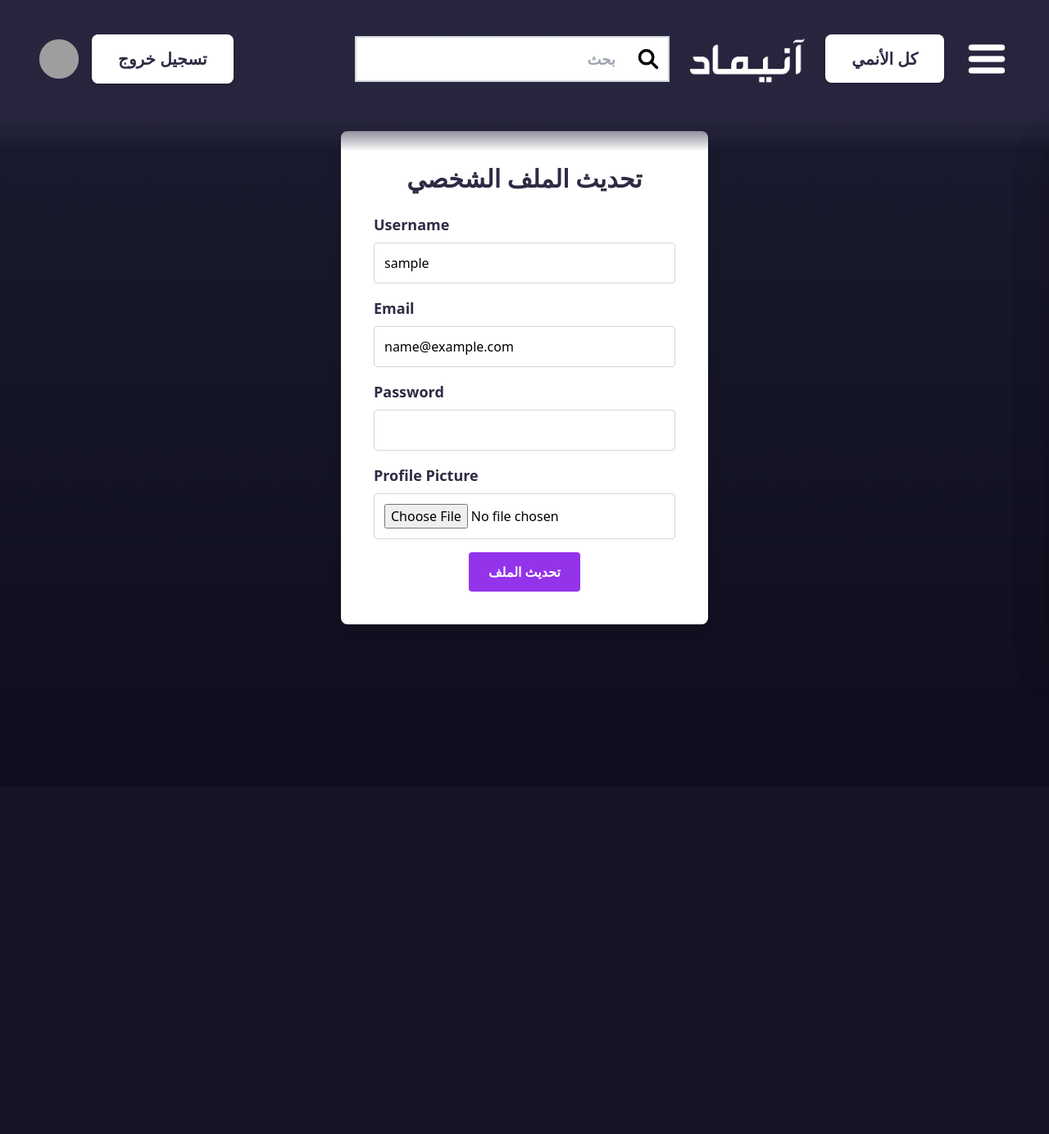
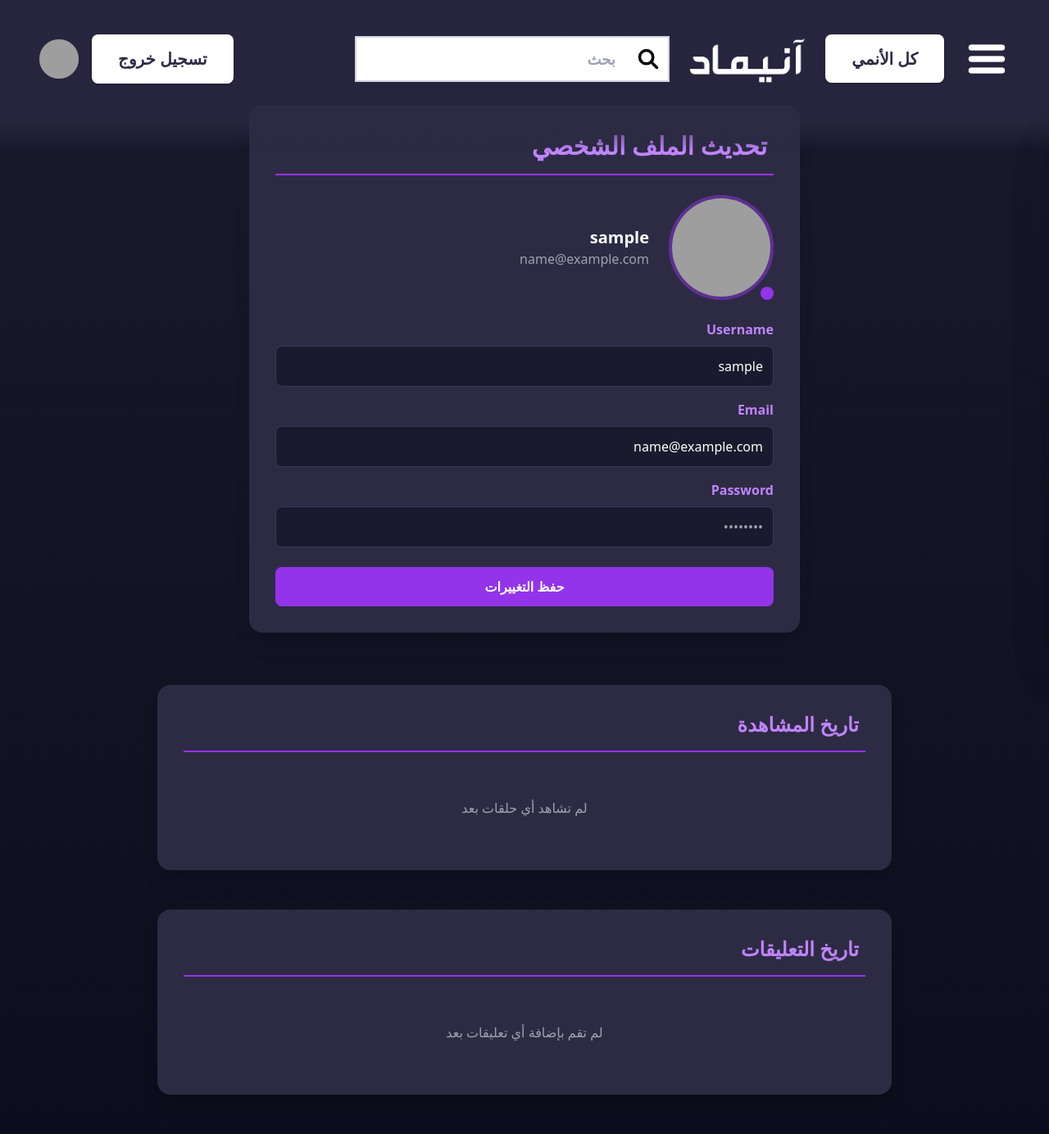
Before and after one commit to SMithu727/animad, a Flask app: page /profile in a window 1280 px wide. Shown: the whole page at 82% size. Before the commit the page ends 779 px from the top, so only its background shows below. Run offline with Flask 3, Linux system fonts and the light colour scheme; the visitor is signed in with stand-in values (Sample User, id 1); data that the repository does not hold is empty; some libraries are stand-ins or nearby versions; grey boxes are pictures that could not be loaded.

Commit message:
Add WatchHistory model and implement watch history tracking in user profile

```diff
--- a/app.py
+++ b/app.py
@@ -5,7 +5,7 @@ from werkzeug.utils import secure_filename
 import requests
 from flask_login import login_user, logout_user, login_required, current_user
 from forms import LoginForm, SignupForm, AdminAnimeForm, ProfileForm, CommentForm
-from models import User, Anime, Episode, Comment, CommentVote
+from models import User, Anime, Episode, Comment, CommentVote, WatchHistory
 from extensions import db, cache
 from google.cloud import translate_v2 as translate
 from google.oauth2 import service_account
@@ -278,6 +278,15 @@ def logout():
 @login_required
 def profile():
     form = ProfileForm(obj=current_user)
+
+    # Get watch history and comments
+    watch_history = WatchHistory.query.filter_by(user_id=current_user.id)\
+                                      .order_by(WatchHistory.timestamp.desc())\
+                                      .limit(10).all()
+    user_comments = Comment.query.filter_by(user_id=current_user.id)\
+                                 .order_by(Comment.created_at.desc())\
+                                 .limit(10).all()
+
     if form.validate_on_submit():
         # Update username and email
         current_user.username = form.username.data
@@ -294,7 +303,13 @@ def profile():
         db.session.commit()
         flash("Profile updated successfully!", "success")
         return redirect(url_for('main.profile'))
-    return render_template("profile.html", form=form)
+
+    return render_template(
+        "profile.html",
+        form=form,
+        watch_history=watch_history,
+        user_comments=user_comments
+    )
 
 @bp.route('/watch/<anime_title>', methods=['GET', 'POST'])
 def watch(anime_title):
@@ -302,6 +317,26 @@ def watch(anime_title):
     anime = Anime.query.filter_by(title=formatted_title).first_or_404()
     ep_number = request.args.get('ep', 1, type=int)
     selected_episode = Episode.query.filter_by(anime_id=anime.id, episode_number=ep_number).first()
+
+    # Record watch history if user is authenticated
+    if current_user.is_authenticated:
+        existing_entry = WatchHistory.query.filter_by(
+            user_id=current_user.id,
+            anime_id=anime.id,
+            episode_number=ep_number
+        ).first()
+
+        if not existing_entry:
+            watch_entry = WatchHistory(
+                user_id=current_user.id,
+                anime_id=anime.id,
+                episode_number=ep_number
+            )
+            db.session.add(watch_entry)
+        else:
+            existing_entry.timestamp = db.func.now()
+
+        db.session.commit()
 
     comment_form = CommentForm()
 
@@ -332,12 +367,24 @@ def watch(anime_title):
     latest_episodes = Episode.query.order_by(Episode.id.desc()).paginate(page=latest_page, per_page=40, error_out=False)
 
     if request.headers.get('X-Requested-With') == 'XMLHttpRequest':
-        return render_template('_common_content.html', trending=trending, latest_episodes=latest_episodes)
+        return render_template(
+            '_common_content.html',
+            trending=trending,
+            latest_episodes=latest_episodes,
+            GENRE_TRANSLATIONS=GENRE_TRANSLATIONS  # Pass GENRE_TRANSLATIONS here
+        )
 
-    return render_template("watch.html", anime=anime, spotlights=spotlights, trending=trending,
-                           selected_episode=selected_episode, latest_episodes=latest_episodes,
-                           comment_form=comment_form, comments=comments)
-
+    return render_template(
+        "watch.html",
+        anime=anime,
+        spotlights=spotlights,
+        trending=trending,
+        selected_episode=selected_episode,
+        latest_episodes=latest_episodes,
+        comment_form=comment_form,
+        comments=comments,
+        GENRE_TRANSLATIONS=GENRE_TRANSLATIONS  # Pass GENRE_TRANSLATIONS here
+    )
 @bp.route('/add_anime', methods=['GET', 'POST'])
 @login_required
 def add_anime():
--- a/templates/profile.html
+++ b/templates/profile.html
@@ -1,76 +1,154 @@
 {% extends 'base.html' %}
 
-{% block title %}Anime Streaming - Profile{% endblock %}
+{% block title %}الملف الشخصي{% endblock %}
 
 {% block main_class %}bg-gradient-to-b from-[#1a1a2e] to-[#0d0d1d] min-h-screen{% endblock %}
 
 {% block content %}
   {% include 'header.html' %}
 
-  <!-- Profile Update Form Section -->
-  <main class="flex items-center justify-center mt-40">
-    <div class="bg-white p-10 rounded-lg shadow-lg w-full max-w-md">
-      <h2 class="text-3xl font-bold mb-6 text-center text-[#2d2b44]">تحديث الملف الشخصي</h2>
+  <main class="container mx-auto px-4 pt-32 pb-12" dir="rtl">
+    <!-- Profile Update Card -->
+    <div class="max-w-2xl mx-auto mb-16">
+      <div class="bg-[#2d2b44] rounded-2xl shadow-xl p-8">
+        <h2 class="text-3xl font-bold mb-6 text-purple-400 border-b-2 border-purple-600 pb-4">
+          <i class="fas fa-user-edit ml-2"></i>تحديث الملف الشخصي
+        </h2>
 
-      <!-- Flash messages -->
+        <!-- Flash Messages -->
         {% with messages = get_flashed_messages(with_categories=true) %}
           {% if messages %}
+            <div class="space-y-3 mb-6">
               {% for category, message in messages %}
-            <div class="mb-4 p-3 rounded
-                        {% if category == 'success' %} bg-green-200 text-green-800
-                        {% elif category == 'danger' %} bg-red-200 text-red-800
-                        {% else %} bg-blue-200 text-blue-800 {% endif %}">
+                <div class="p-3 rounded-lg {% if category == 'success' %}bg-green-900/30 text-green-400{% else %}bg-red-900/30 text-red-400{% endif %}">
                   {{ message }}
                 </div>
               {% endfor %}
+            </div>
           {% endif %}
         {% endwith %}
 
-      <form method="POST" action="{{ url_for('main.profile') }}" enctype="multipart/form-data">
+        <!-- Update Form -->
+        <form method="POST" action="{{ url_for('main.profile') }}" enctype="multipart/form-data" class="space-y-6">
           {{ form.hidden_tag() }}
 
-        <!-- Username Field -->
-        <div class="mb-4">
-          {{ form.username.label(class="block text-[#2d2b44] text-lg font-semibold mb-2") }}
-          {{ form.username(class="w-full p-3 border border-gray-300 rounded focus:outline-none focus:ring-2 focus:ring-purple-300") }}
-          {% for error in form.username.errors %}
-            <span class="text-red-500 text-sm">{{ error }}</span>
+          <!-- Profile Picture Upload -->
+          <div class="flex items-center gap-6 mb-8">
+            <div class="relative">
+              <img src="{{ url_for('static', filename='uploads/' ~ current_user.profile_picture) if current_user.profile_picture else url_for('static', filename='images/avatar-placeholder.png') }}"
+                   class="w-32 h-32 rounded-full border-4 border-purple-600/50 object-cover"
+                   id="profile-preview">
+              <label class="absolute bottom-0 right-0 bg-purple-600 p-2 rounded-full cursor-pointer hover:bg-purple-700 transition">
+                <i class="fas fa-camera text-white"></i>
+                {{ form.picture(class="hidden") }}
+              </label>
+            </div>
+            <div>
+              <p class="text-xl font-bold text-white">{{ current_user.username }}</p>
+              <p class="text-gray-400">{{ current_user.email }}</p>
+            </div>
+          </div>
+
+          <!-- Form Fields -->
+          <div class="space-y-4">
+            <div>
+              {{ form.username.label(class="block text-purple-400 mb-2 font-bold") }}
+              {{ form.username(class="w-full bg-[#1a1a2e] text-white rounded-lg p-3 border border-[#3a3757] focus:ring-2 focus:ring-purple-600 focus:border-transparent") }}
+            </div>
+
+            <div>
+              {{ form.email.label(class="block text-purple-400 mb-2 font-bold") }}
+              {{ form.email(class="w-full bg-[#1a1a2e] text-white rounded-lg p-3 border border-[#3a3757] focus:ring-2 focus:ring-purple-600 focus:border-transparent") }}
+            </div>
+
+            <div>
+              {{ form.password.label(class="block text-purple-400 mb-2 font-bold") }}
+              {{ form.password(class="w-full bg-[#1a1a2e] text-white rounded-lg p-3 border border-[#3a3757] focus:ring-2 focus:ring-purple-600 focus:border-transparent", placeholder="••••••••") }}
+            </div>
+          </div>
+
+          <button type="submit" class="w-full bg-purple-600 hover:bg-purple-700 text-white font-bold py-3 px-6 rounded-lg transition">
+            حفظ التغييرات
+          </button>
+        </form>
+      </div>
+    </div>
+
+    <!-- History Sections -->
+    <div class="max-w-4xl mx-auto space-y-12">
+      <!-- Watch History Section -->
+      <div class="bg-[#2d2b44] rounded-2xl shadow-xl p-8">
+        <h2 class="text-2xl font-bold mb-6 text-purple-400 border-b-2 border-purple-600 pb-4">
+          <i class="fas fa-history ml-2"></i>تاريخ المشاهدة
+        </h2>
+
+        {% if watch_history %}
+          <div class="space-y-4">
+            {% for entry in watch_history %}
+              <a href="{{ url_for('main.watch', anime_title=entry.anime.title.replace(' ', '_')) }}?ep={{ entry.episode_number }}"
+                 class="flex items-center justify-between bg-[#1a1a2e] hover:bg-[#24233a] p-4 rounded-lg transition">
+                <div class="flex items-center gap-4">
+                  <img src="{{ entry.anime.poster_image }}"
+                       class="w-16 h-24 object-cover rounded-lg"
+                       alt="{{ entry.anime.title }}">
+                  <div>
+                    <h3 class="text-white font-bold">{{ entry.anime.title_ar if entry.anime.title_ar else entry.anime.title }}</h3>
+                    <p class="text-gray-400 text-sm">الحلقة {{ entry.episode_number }}</p>
+                  </div>
+                </div>
+                <span class="text-gray-400 text-sm">{{ entry.timestamp.strftime('%Y-%m-%d %H:%M') }}</span>
+              </a>
             {% endfor %}
           </div>
+        {% else %}
+          <div class="text-center py-8">
+            <p class="text-gray-400">لم تشاهد أي حلقات بعد</p>
+          </div>
+        {% endif %}
+      </div>
 
-        <!-- Email Field -->
-        <div class="mb-4">
-          {{ form.email.label(class="block text-[#2d2b44] text-lg font-semibold mb-2") }}
-          {{ form.email(class="w-full p-3 border border-gray-300 rounded focus:outline-none focus:ring-2 focus:ring-purple-300") }}
-          {% for error in form.email.errors %}
-            <span class="text-red-500 text-sm">{{ error }}</span>
+      <!-- Comment History Section -->
+      <div class="bg-[#2d2b44] rounded-2xl shadow-xl p-8">
+        <h2 class="text-2xl font-bold mb-6 text-purple-400 border-b-2 border-purple-600 pb-4">
+          <i class="fas fa-comments ml-2"></i>تاريخ التعليقات
+        </h2>
+
+        {% if user_comments %}
+          <div class="space-y-4">
+            {% for comment in user_comments %}
+              <a href="{{ url_for('main.watch', anime_title=comment.anime.title.replace(' ', '_')) }}#comment-{{ comment.id }}"
+                 class="block bg-[#1a1a2e] hover:bg-[#24233a] p-4 rounded-lg transition">
+                <div class="flex items-center gap-4 mb-3">
+                  <img src="{{ url_for('static', filename='uploads/' ~ comment.user.profile_picture) if comment.user.profile_picture else url_for('static', filename='images/avatar-placeholder.png') }}"
+                       class="w-10 h-10 rounded-full object-cover">
+                  <div>
+                    <h4 class="text-white font-bold">{{ comment.anime.title_ar if comment.anime.title_ar else comment.anime.title }}</h4>
+                    <p class="text-gray-400 text-sm">{{ comment.created_at.strftime('%Y-%m-%d %H:%M') }}</p>
+                  </div>
+                </div>
+                <p class="text-gray-300 text-sm leading-relaxed">{{ comment.content }}</p>
+              </a>
             {% endfor %}
           </div>
-
-        <!-- Password Field -->
-        <div class="mb-4">
-          {{ form.password.label(class="block text-[#2d2b44] text-lg font-semibold mb-2") }}
-          {{ form.password(class="w-full p-3 border border-gray-300 rounded focus:outline-none focus:ring-2 focus:ring-purple-300") }}
-          {% for error in form.password.errors %}
-            <span class="text-red-500 text-sm">{{ error }}</span>
-          {% endfor %}
+        {% else %}
+          <div class="text-center py-8">
+            <p class="text-gray-400">لم تقم بإضافة أي تعليقات بعد</p>
           </div>
-
-        <!-- Picture Field -->
-        <div class="mb-4">
-          {{ form.picture.label(class="block text-[#2d2b44] text-lg font-semibold mb-2") }}
-          {{ form.picture(class="w-full p-3 border border-gray-300 rounded focus:outline-none focus:ring-2 focus:ring-purple-300") }}
-          {% for error in form.picture.errors %}
-            <span class="text-red-500 text-sm">{{ error }}</span>
-          {% endfor %}
+        {% endif %}
       </div>
-
-        <div class="flex items-center justify-center">
-          <button type="submit" class="bg-purple-600 hover:bg-purple-700 text-white font-bold py-3 px-6 rounded">
-            تحديث الملف
-          </button>
-        </div>
-      </form>
     </div>
   </main>
 {% endblock %}
+
+{% block extra_scripts %}
+<script>
+  // Profile picture preview
+  document.getElementById('picture').addEventListener('change', function(e) {
+    const reader = new FileReader();
+    reader.onload = function() {
+      document.getElementById('profile-preview').src = reader.result;
+    }
+    reader.readAsDataURL(e.target.files[0]);
+  });
+</script>
+{% endblock %}
```
Also changed, not shown: migrations/versions/9eb9070aa0e5_new3.py (added, +37 -0 lines), models.py (+13 -0 lines), app.db. Lines whose indentation alone changed are shown as unchanged.
